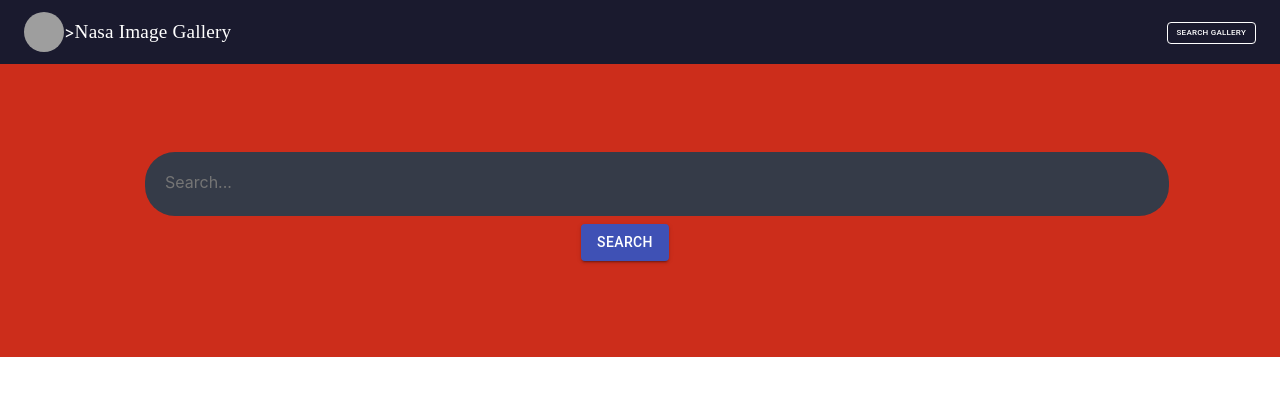
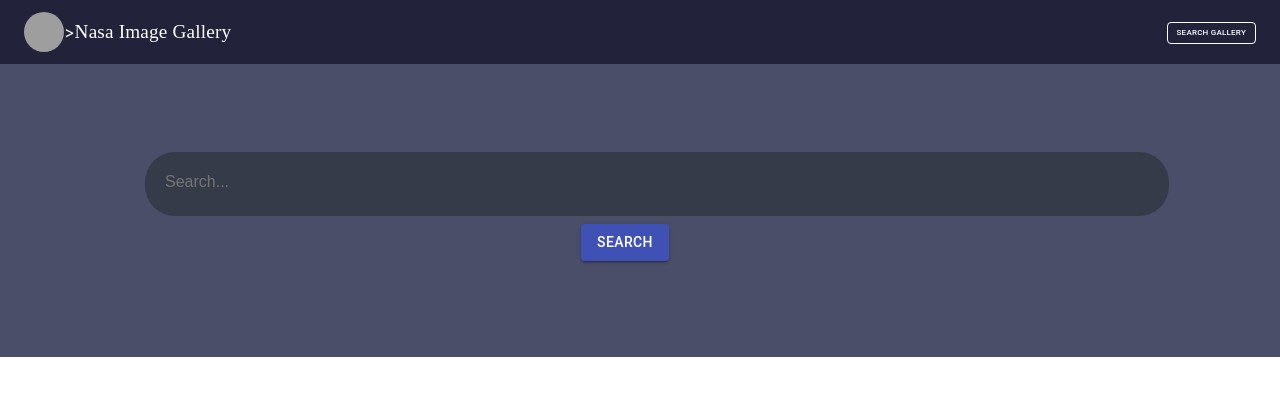
Before and after one commit to madannaik/ImageLibrary, a React (Create React App) app: page /#/search in a window 1280 px wide. Shown: the top 396 px of the page. Built offline with nearby package versions, Linux system fonts and the light colour scheme; grey boxes are pictures that could not be loaded.

Commit message:
updated code

```diff
--- a/src/components/Appbar.js
+++ b/src/components/Appbar.js
@@ -26,7 +26,7 @@ export default function ButtonAppBar() {
 
     return (
         <div className={classes.root} >
-            <AppBar position="static"  style={{background:'#1a1a2e'}}>
+            <AppBar position="static"  style={{background:'#22223b'}}>
 
                 <Toolbar>
                     <Avatar  className={classes.large} src={"https://upload.wikimedia.org/wikipedia/commons/thumb/6/6e/NASA_Wormball_logo.svg/1024px-NASA_Wormball_logo.svg.png"} style={{objectFit:'fit'}}/> >
@@ -42,3 +42,5 @@ export default function ButtonAppBar() {
         </div>
     );
 }
+
+// #1a1a2e
--- a/src/components/constants.js
+++ b/src/components/constants.js
@@ -6,7 +6,7 @@ export const AppCSS = {
 export const maindiv = {
 
       color: 'white',
-      backgroundColor: '#16213e',
+      backgroundColor: '#4a4e69',
       // paddingBottom: '10px',
       display: 'flex',
       flexDirection: 'column',
@@ -34,3 +34,4 @@ export const footerDiv = {
   flexWrap:"wrap",
   flexDirection:"row",
 };
+// 16213e
--- a/src/components/footer.js
+++ b/src/components/footer.js
@@ -12,9 +12,9 @@ import { Link } from 'react-router-dom';
 
 function Footer() {
   return <div className={footerDiv} style={{
-    backgroundColor: '#0f3460',
+    backgroundColor: '#f2e9e4',
     padding: '10vh 20vw 10vh 10vw',
-
+    color:"black",
 
     margin: "0px ",
     display: "flex",
@@ -48,17 +48,17 @@ function Footer() {
         to={{ pathname: "https://github.com/madannaik" }}
         target='_blank'
         aria-label='Github'
-      ><GitHub style={{color:"white"}}/></Link>
+      ><GitHub style={{color:"black"}}/></Link>
       <Link
         to={{ pathname: "https://www.facebook.com/madan.naik.7545/" }}
         target='_blank'
         aria-label='facebook'
-      ><Facebook style={{color:"white"}}/></Link>
+      ><Facebook style={{color:"black"}}/></Link>
       <Link
         to={{ pathname: "https://www.linkedin.com/in/madan-naik-388953177" }}
         target='_blank'
         aria-label='LinkedIn'
-      ><LinkedIn style={{color:"white"}}/></Link>
+      ><LinkedIn style={{color:"black"}}/></Link>
 
 
     </div>
@@ -66,3 +66,6 @@ function Footer() {
 }
 
 export default Footer;
+
+
+// 0f3460
--- a/src/components/search.css
+++ b/src/components/search.css
@@ -2,7 +2,7 @@
     width: 100vw;
     height: 20vh;
     padding: 5%;
-    background-color: #cc2d1b;
+    background-color: #4a4e69;
 }
 p{
     color:white;
@@ -27,6 +27,8 @@ p{
     width: 0;
     caret-color:transparent;
     line-height: 40px;
+    font-family: sans-serif;
+    font-size: 1rem;
 }
 
 .searchbar > .search_input{
--- a/src/components/search.js
+++ b/src/components/search.js
@@ -13,7 +13,7 @@ function Search() {
   const [request, setRequest] = useState(false);
   const [loading, setLoading] = useState(false);
   const [queryData, setQueryData] = useState([]);
-  // const [isError, setisError] = useState(false);
+  const [isError, setisError] = useState(false);
   // const [isData, setIsData] = useState(false);
 
 
@@ -32,20 +32,25 @@ function Search() {
   };
   const fetch = async () =>{
     setLoading(true);
-    const response = await axios({
+      await axios({
       url: `https://images-api.nasa.gov/search?q=${input}`,
       method: 'get'
-    });
+    }).then(response=>{
       if (response.data.length === 0) { setRequest(false); setLoading(false); }
       else {
         setQueryData([]);
         setQueryData(response.data.collection.items);
-          console.log(response.data.collection);
+        // console.log(response.data.collection);
       }
 
       setLoading(false);
       setRequest(true);
-  }
+      }).then(err =>{
+        setisError(true);
+        console.log(err);
+      })
+    };
+
 
   return <div >
 
```
Lines whose indentation alone changed are shown as unchanged.
